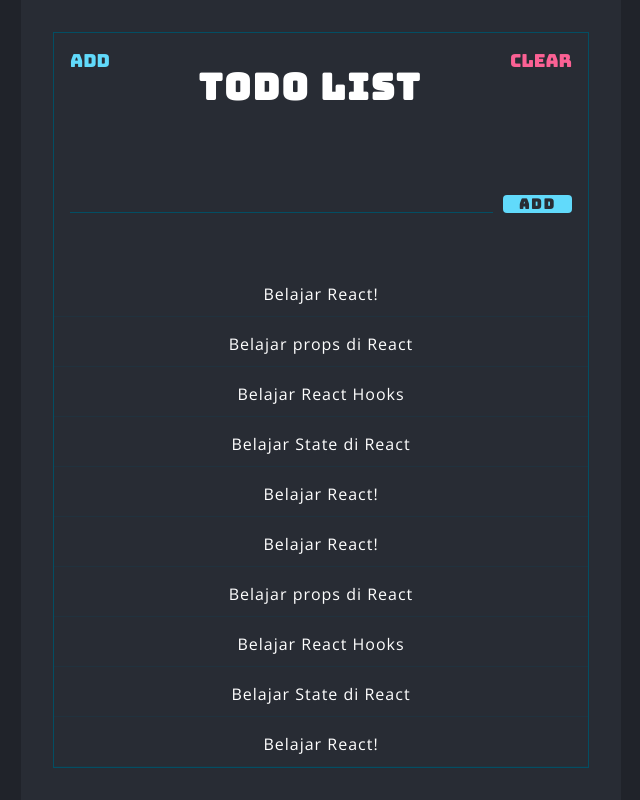
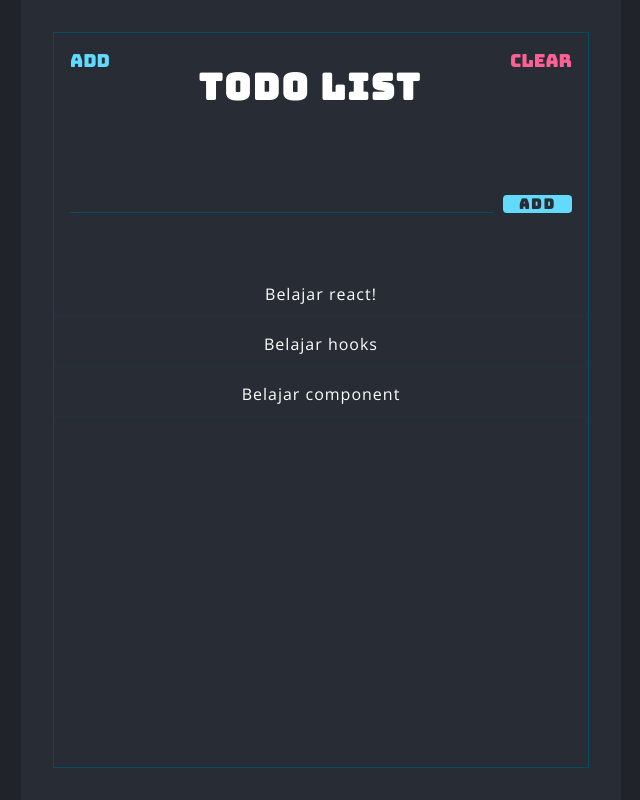
Before and after one commit to devcopas/react-todolist, a React (Create React App) app: page / in a window 1280 px wide. Shown: the whole page, without its empty margins (319-959 px from the left). Built offline with nearby package versions, Linux system fonts and the light colour scheme.

Commit message:
refactor todos dan todolist component

```diff
--- a/src/components/Todos.jsx
+++ b/src/components/Todos.jsx
@@ -1,40 +1,8 @@
 import React from "react";
+import PropTypes from "prop-types";
 import Todo from "./Todo";
 
-const Todos = () => {
-  const todos = [
-    {
-      text: "Belajar React!"
-    },
-    {
-      text: "Belajar props di React"
-    },
-    {
-      text: "Belajar React Hooks"
-    },
-    {
-      text: "Belajar State di React"
-    },
-    {
-      text: "Belajar React!"
-    },
-    {
-      text: "Belajar React!"
-    },
-    {
-      text: "Belajar props di React"
-    },
-    {
-      text: "Belajar React Hooks"
-    },
-    {
-      text: "Belajar State di React"
-    },
-    {
-      text: "Belajar React!"
-    }
-  ];
-
+const Todos = ({ todos }) => {
   return (
     <section className="todos">
       {todos.map((t) => {
@@ -44,4 +12,12 @@
   );
 };
 
+Todos.propTypes = {
+  todos: PropTypes.arrayOf(
+    PropTypes.shape({
+      text: PropTypes.string
+    })
+  )
+};
+
 export default Todos;
--- a/src/pages/TodoList.jsx
+++ b/src/pages/TodoList.jsx
@@ -1,14 +1,21 @@
+import React, { useState } from "react";
 import Paper from "../components/Paper";
 import Header from "../components/Header";
 import TodoForm from "../components/TodoForm";
 import Todos from "../components/Todos";
 
 const TodoList = () => {
+  const [todos, setTodos] = useState([
+    { text: "Belajar react!" },
+    { text: "Belajar hooks" },
+    { text: "Belajar component" }
+  ]);
+
   return (
     <Paper>
       <Header />
       <TodoForm />
-      <Todos />
+      <Todos todos={todos} />
     </Paper>
   );
 };
```
